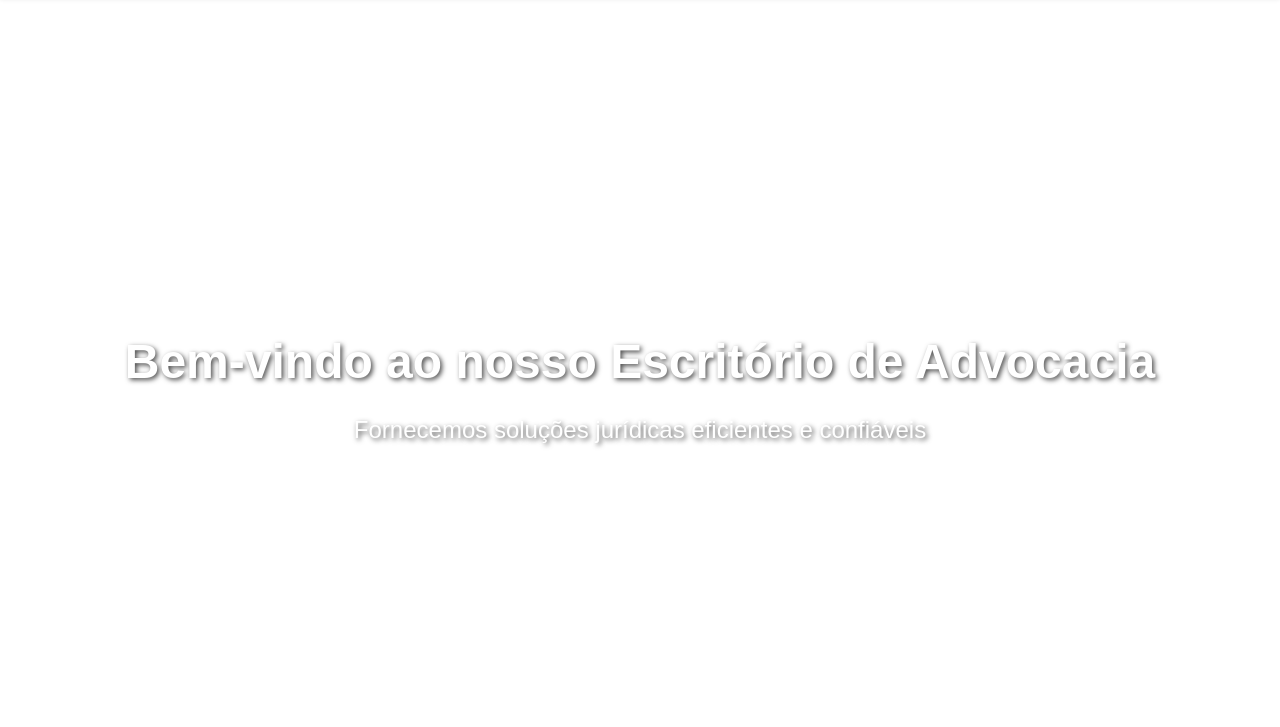
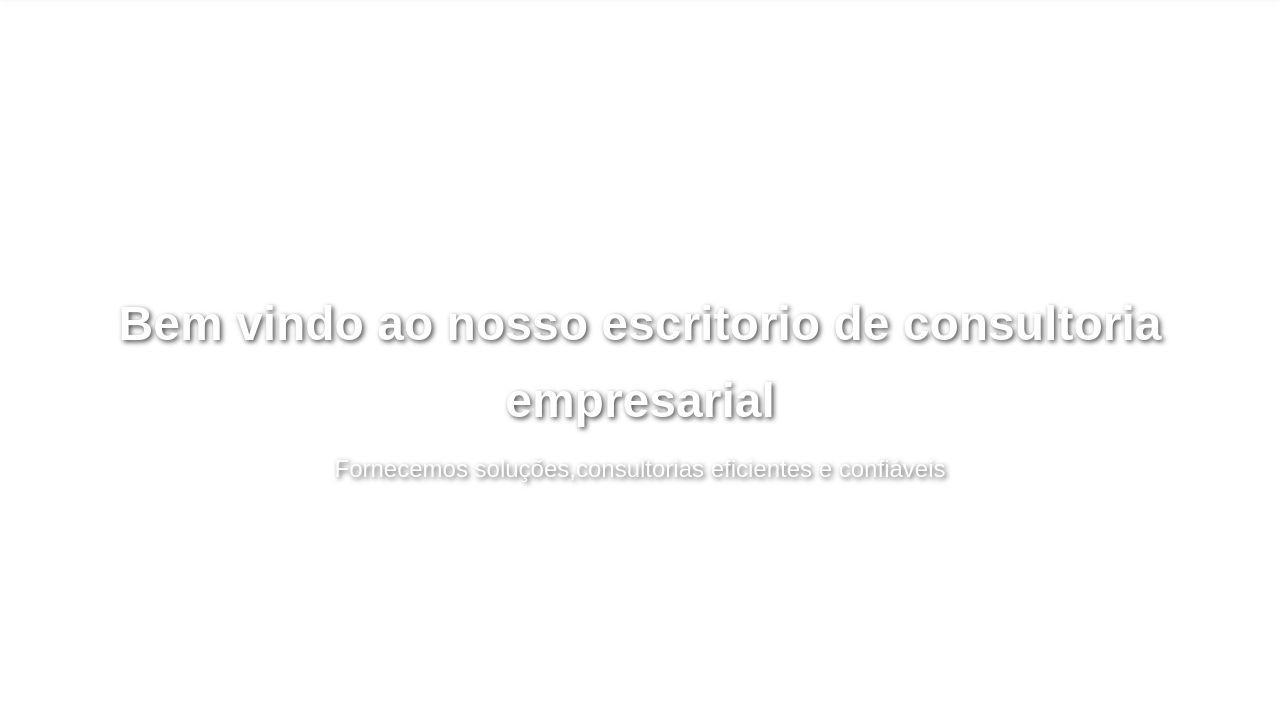
Before and after one commit to Matheuscoutinho23/site-fernando, a plain HTML site: page index.html in a window 1280 px wide. Shown: the part 73-800 px from the top of the page. Drawn offline with Linux system fonts and the light colour scheme.

Commit message:
Add files via upload

```diff
--- a/index.html
+++ b/index.html
@@ -27,8 +27,8 @@
 
 <!-- Corpo com imagem de fundo -->
 <div class="hero">
-    <h1>Bem-vindo ao nosso Escritório de Advocacia</h1>
-    <p>Fornecemos soluções jurídicas eficientes e confiáveis</p>
+    <h1>Bem vindo ao nosso escritorio de consultoria empresarial</h1>
+    <p>Fornecemos soluções,consultorias eficientes e confiáveis</p>
 </div>
 
 <!-- Cards principais -->
```
